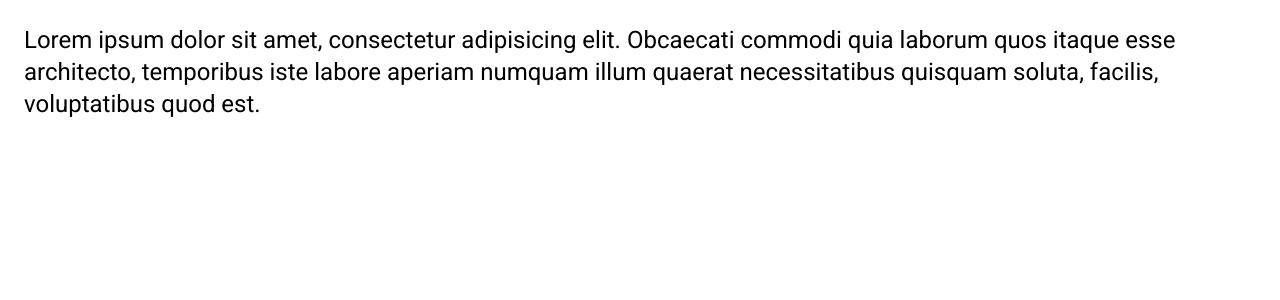
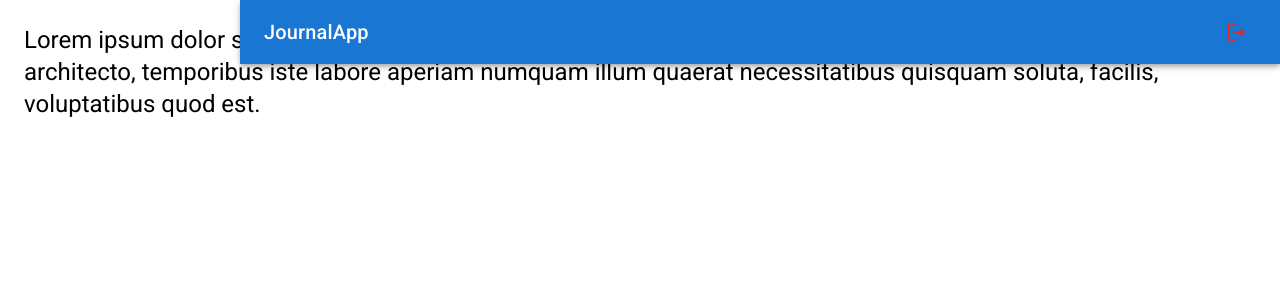
Before and after one commit to aleroses/practice, a React (Vite) app in the folder apps/react/journal-app/: page / in a window 1280 px wide. Shown: the top 300 px of the page. Built offline with nearby package versions, Linux system fonts and the light colour scheme.

Commit message:
feat(apps/react/journal-app): Create NavBar

```diff
--- /dev/null
+++ b/apps/react/journal-app/src/journal/components/NavBar.jsx
@@ -0,0 +1,68 @@
+import {
+  LogoutOutlined,
+  MenuOutlined,
+} from "@mui/icons-material";
+import {
+  AppBar,
+  Toolbar,
+  Typography,
+  IconButton,
+  Drawer,
+} from "@mui/material";
+import { useState } from "react";
+
+export const NavBar = ({ drawerWidth = 240 }) => {
+  const [open, setOpen] = useState(false);
+
+  return (
+    <>
+      <AppBar
+        // position="static"
+        sx={{
+          width: { sm: `calc(100% - ${drawerWidth}px)` },
+          ml: { sm: `${drawerWidth}px` },
+        }}
+      >
+        <Toolbar>
+          <IconButton
+            aria-label=""
+            onClick={() => setOpen(true)}
+            color="inherit"
+            edge="start"
+            sx={{
+              display: { xs: "flex", sm: "none" },
+              mr: 2,
+            }}
+          >
+            <MenuOutlined />
+          </IconButton>
+
+          <Typography
+            variant="h6"
+            component="span"
+            sx={{ flexGrow: 1 }}
+          >
+            JournalApp
+          </Typography>
+
+          <IconButton aria-label="" color="error">
+            <LogoutOutlined />
+          </IconButton>
+        </Toolbar>
+      </AppBar>
+
+      <Drawer
+        anchor="left"
+        open={open}
+        onClose={() => setOpen(false)}
+        sx={{
+          display: { xs: "flex", sm: "none" },
+        }}
+      >
+        <Typography variant="h6" color="initial">
+          LolCat
+        </Typography>
+      </Drawer>
+    </>
+  );
+};
--- a/apps/react/journal-app/src/journal/layout/JournalLayout.jsx
+++ b/apps/react/journal-app/src/journal/layout/JournalLayout.jsx
@@ -1,9 +1,13 @@
 import { Box } from "@mui/material";
+import { NavBar } from "../components/NavBar";
+
+const drawerWidth = 240;
 
 export const JournalLayout = ({ children }) => {
   return (
     <Box sx={{ display: "flex" }}>
       {/* Navbar draweWidth */}
+      <NavBar drawerWidth={drawerWidth} />
 
       {/* Sidebar draweWidth */}
 
```
